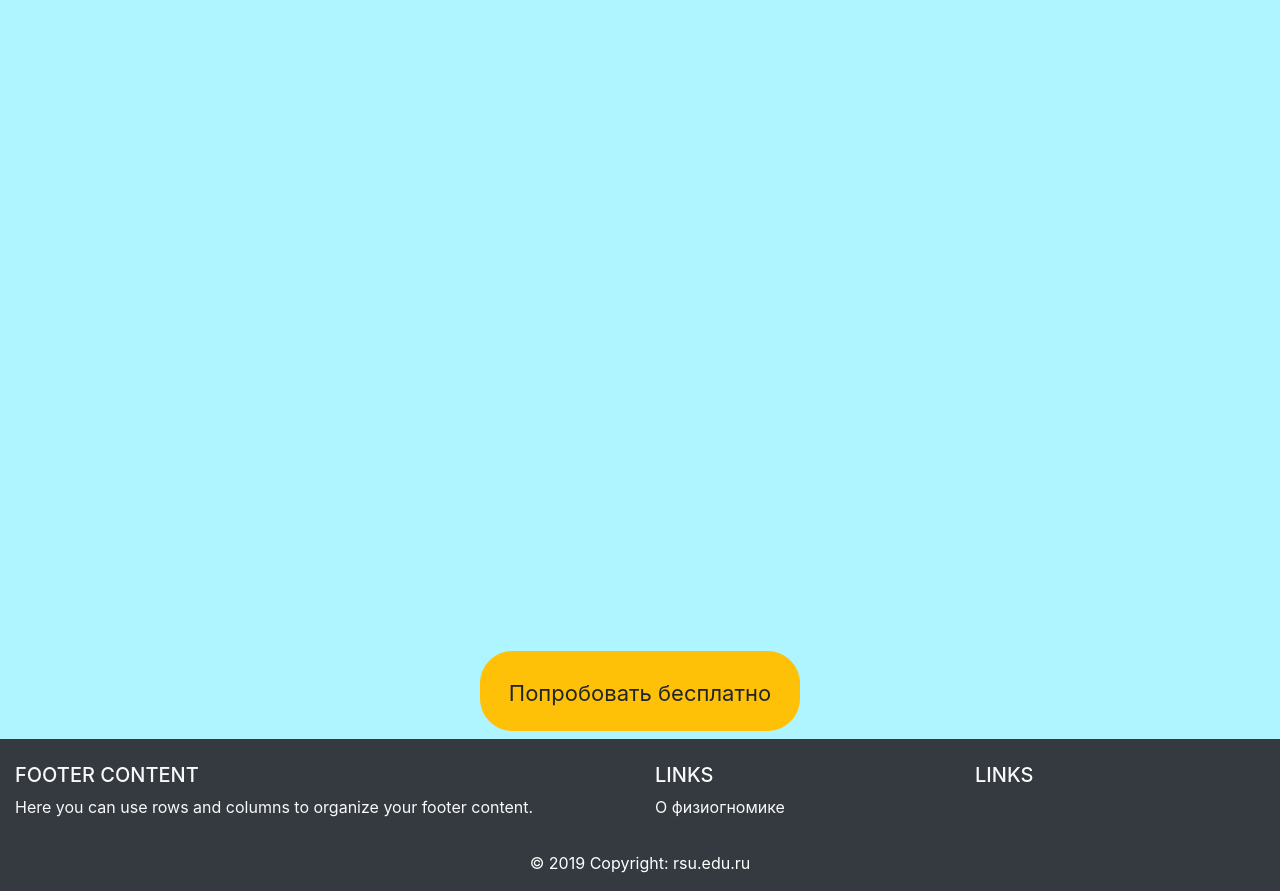
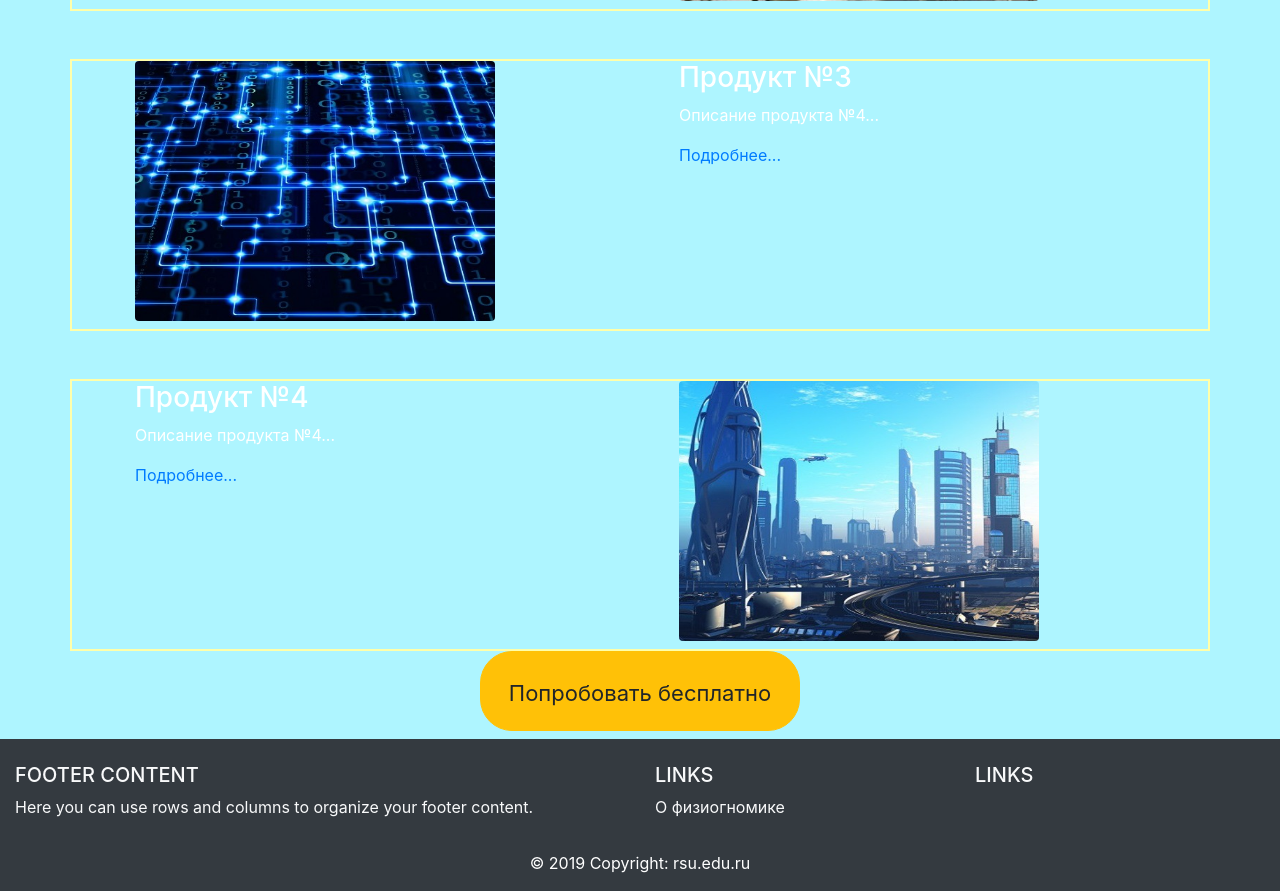
Before and after one commit to Zhora1337/RegulIT, a Django app: page / in a window 1280 px wide. Shown: the part 977-1868 px from the top of the page. Run offline with Django 3.2, Linux system fonts and the light colour scheme; some libraries are stand-ins or nearby versions.

Commit message:
animated buttons

```diff
--- a/main/templates/main/home.html
+++ b/main/templates/main/home.html
@@ -14,17 +14,15 @@
 	</div>
 	<style>
 		.hovered_product{
-			opacity: 0;
+			background:none;
 			color:#fff;
 			border-style: solid;
-			border-radius: 5%;
 			border-width: 2px;
 			border-color:#ffa;
 		}
 
 		.hovered_product:hover{
 			transition: 1.3s;
-			opacity: 1;
 			background:rgb(1, 5, 61);
 			color:#ffa;
 		}
```
